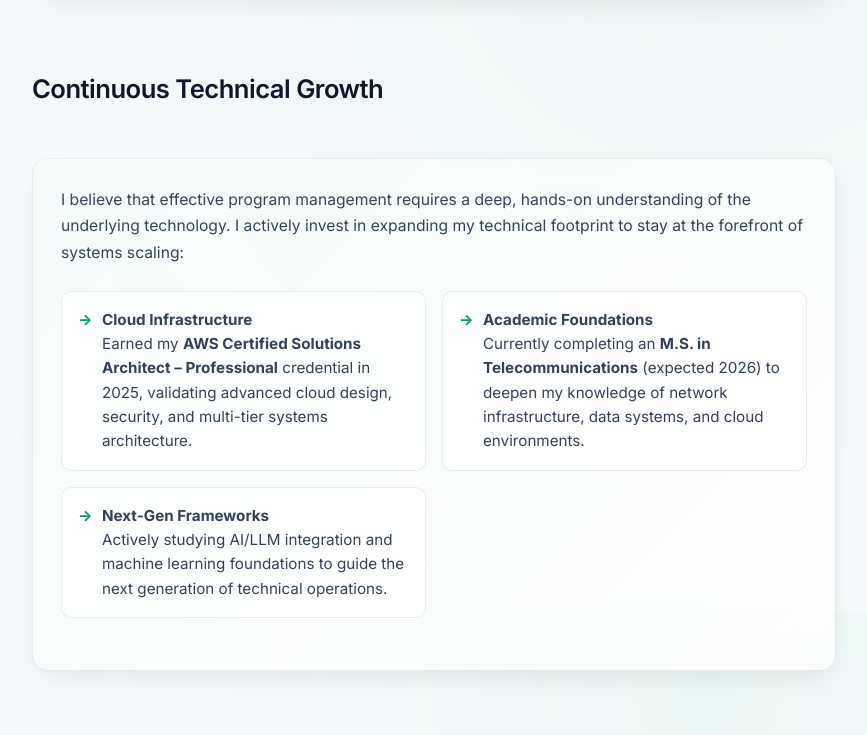
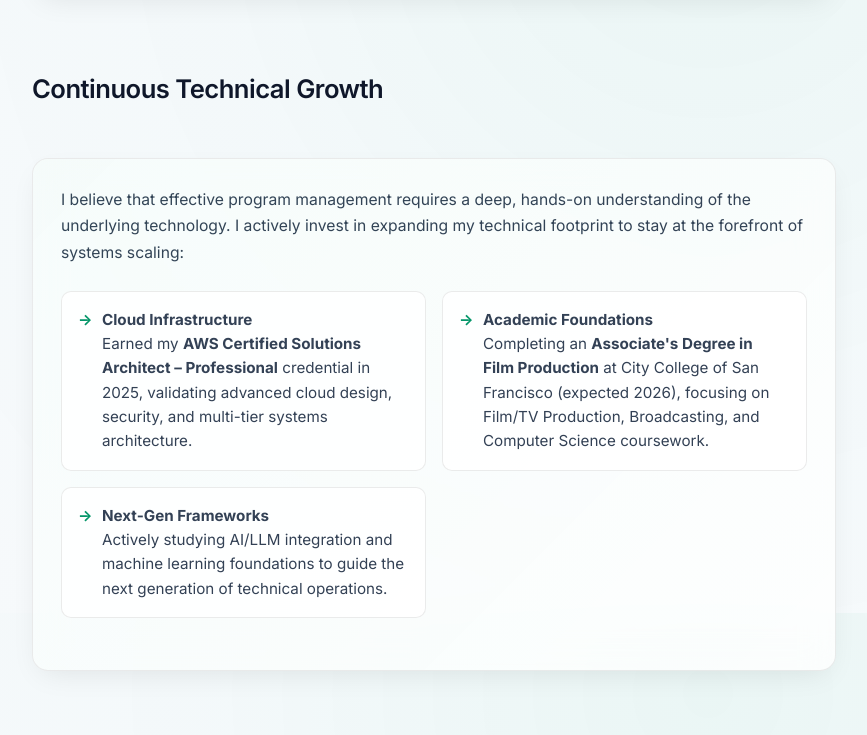
Before and after one commit to bscoggin-dev/brendantscoggin.com, a website built with Vite: page who-i-am.html in a window 1280 px wide. Shown: the part 1787-2522 px from the top of the page, without its empty margins (316-1183 px from the left). Built offline with nearby package versions, Linux system fonts and the light colour scheme.

Commit message:
Align education info on website with latest resume (CCSF Film Production instead of MS Telecomm)

```diff
--- a/who-i-am.html
+++ b/who-i-am.html
@@ -70,7 +70,7 @@
                         </li>
                         <li>
                             <strong>Academic Foundations</strong><br>
-                            Currently completing an <strong>M.S. in Telecommunications</strong> (expected 2026) to deepen my knowledge of network infrastructure, data systems, and cloud environments.
+                            Completing an <strong>Associate's Degree in Film Production</strong> at City College of San Francisco (expected 2026), focusing on Film/TV Production, Broadcasting, and Computer Science coursework.
                         </li>
                         <li>
                             <strong>Next-Gen Frameworks</strong><br>
```
